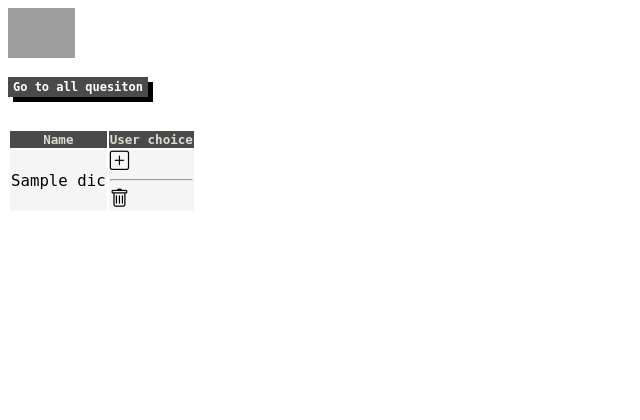
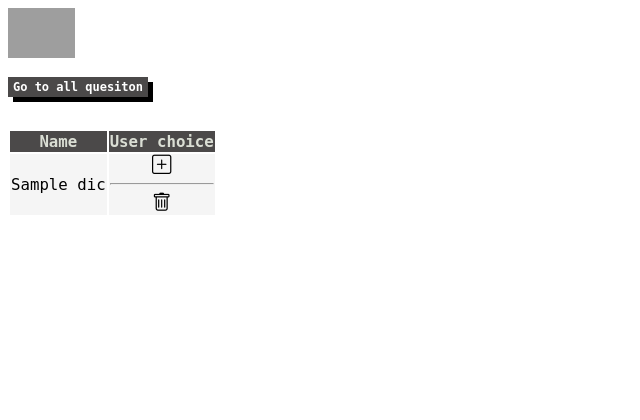
Before and after one commit to MadalinaRadulescu/Ask-Mate, a Flask app: template templates/main.html in a window 1280 px wide. Shown: the top 420 px of the page, without its empty margins (0-640 px from the left). Run offline with Flask 2, Linux system fonts and the light colour scheme; the template is opened without the code that fills it: most values are stand-ins (such as "Sample title", 1, 10 or a date in 2020); some libraries are stand-ins or nearby versions; grey boxes are pictures that could not be loaded.

Commit message:
css update

```diff
--- a/static/style.css
+++ b/static/style.css
@@ -7,11 +7,11 @@ body{width: 100vw; height: 100vh;}
 th {
   background-color: #4b4949;
   color: #DADED4;
-  font-size: 80%;
+  text-align: center;
 }
 
-tr {background-color: whitesmoke
-
+tr {background-color: whitesmoke;
+text-align: center;
 }
 
 
```
